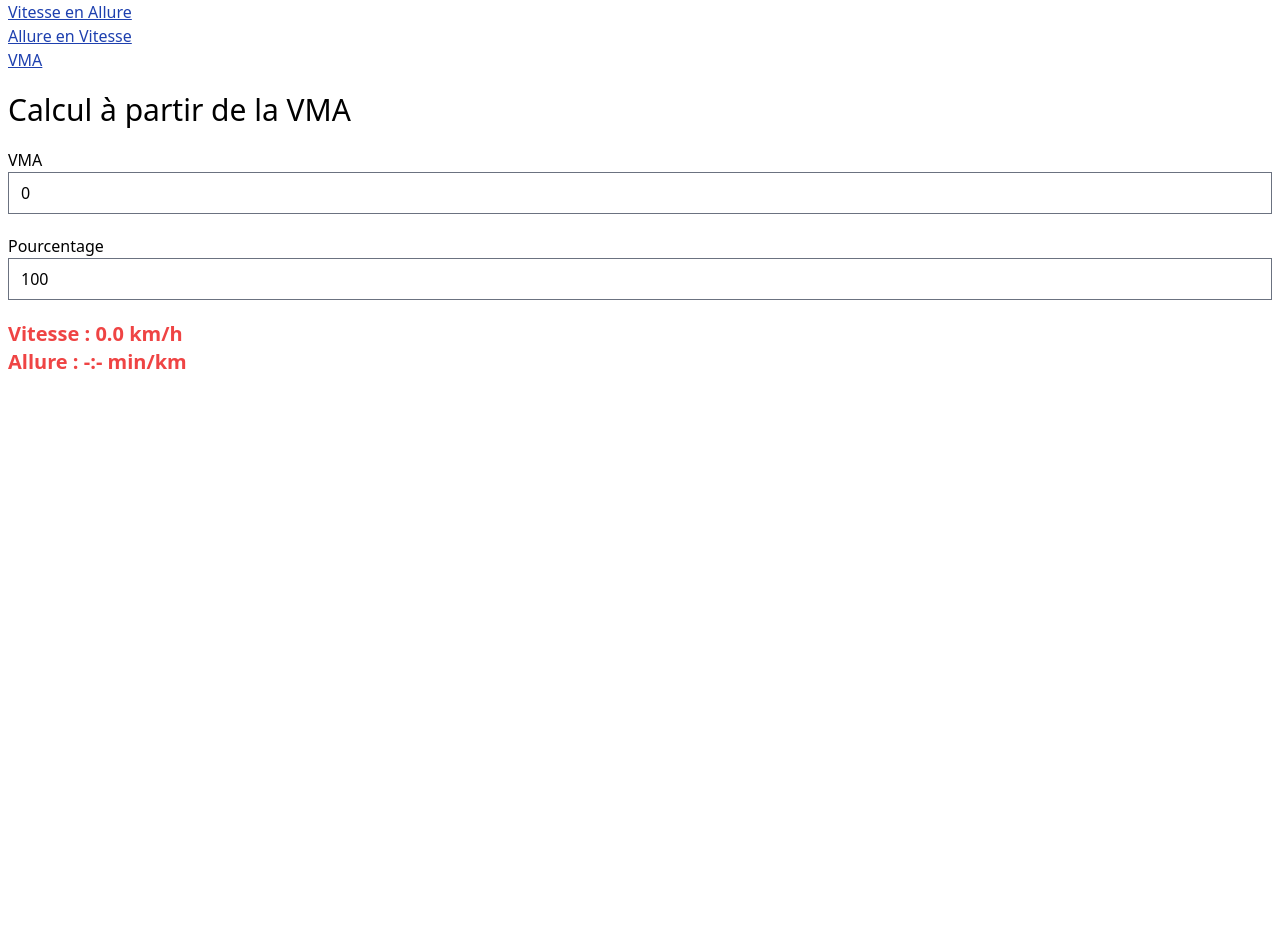
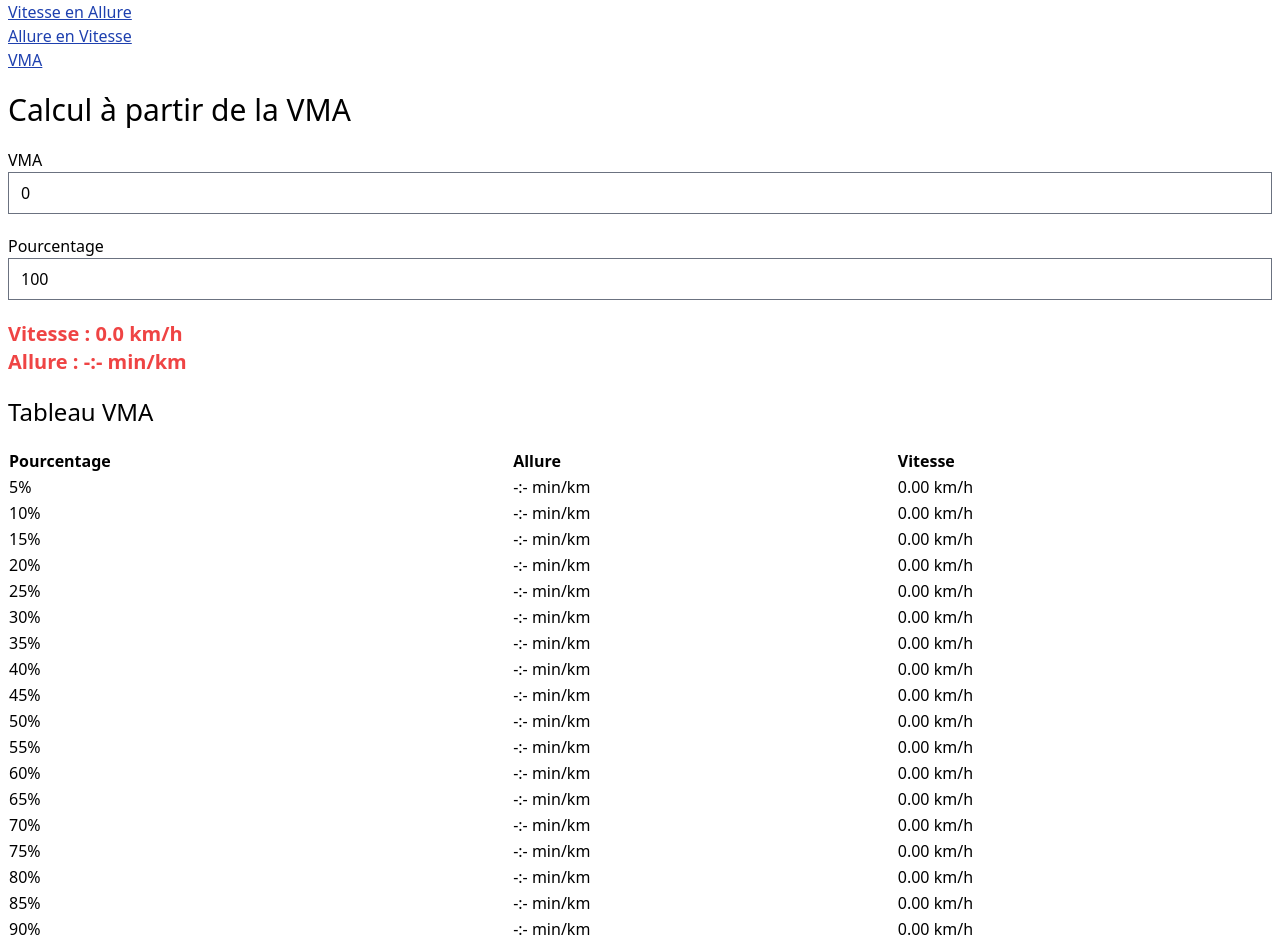
Before and after one commit to Ryltarrr/running-converter, a SvelteKit app: page /vma in a window 1280 px wide. Shown: the top 947 px of the page. Before the commit the page ends 800 px from the top, so only its background shows below. Built offline with nearby package versions, Linux system fonts and the light colour scheme.

Commit message:
added table

```diff
--- a/src/routes/vma/+page.svelte
+++ b/src/routes/vma/+page.svelte
@@ -5,6 +5,10 @@
 	let percent = $state(100);
 	let outputSpeed = $derived(vma * (percent / 100));
 	let outputPace = $derived(getPaceFromSpeed(outputSpeed));
+	let steps = [
+		5, 10, 15, 20, 25, 30, 35, 40, 45, 50, 55, 60, 65, 70, 75, 80, 85, 90, 95, 100, 105, 110, 115,
+		120
+	];
 </script>
 
 <main>
@@ -29,4 +33,25 @@
 
 	<div class="text-xl font-bold text-red-500">Vitesse : {outputSpeed.toFixed(1)} km/h</div>
 	<div class="text-xl font-bold text-red-500">Allure : {outputPace} min/km</div>
+
+	<h1 class="my-5 text-2xl">Tableau VMA</h1>
+
+	<table class="w-full table-auto">
+		<thead>
+			<tr>
+				<th class="text-left">Pourcentage</th>
+				<th class="text-left">Allure</th>
+				<th class="text-left">Vitesse</th>
+			</tr>
+		</thead>
+		<tbody>
+			{#each steps as step}
+				<tr>
+					<td>{step}%</td>
+					<td>{getPaceFromSpeed(vma * (step / 100))} min/km</td>
+					<td>{(vma * (step / 100)).toFixed(2)} km/h</td>
+				</tr>
+			{/each}
+		</tbody>
+	</table>
 </main>
```
